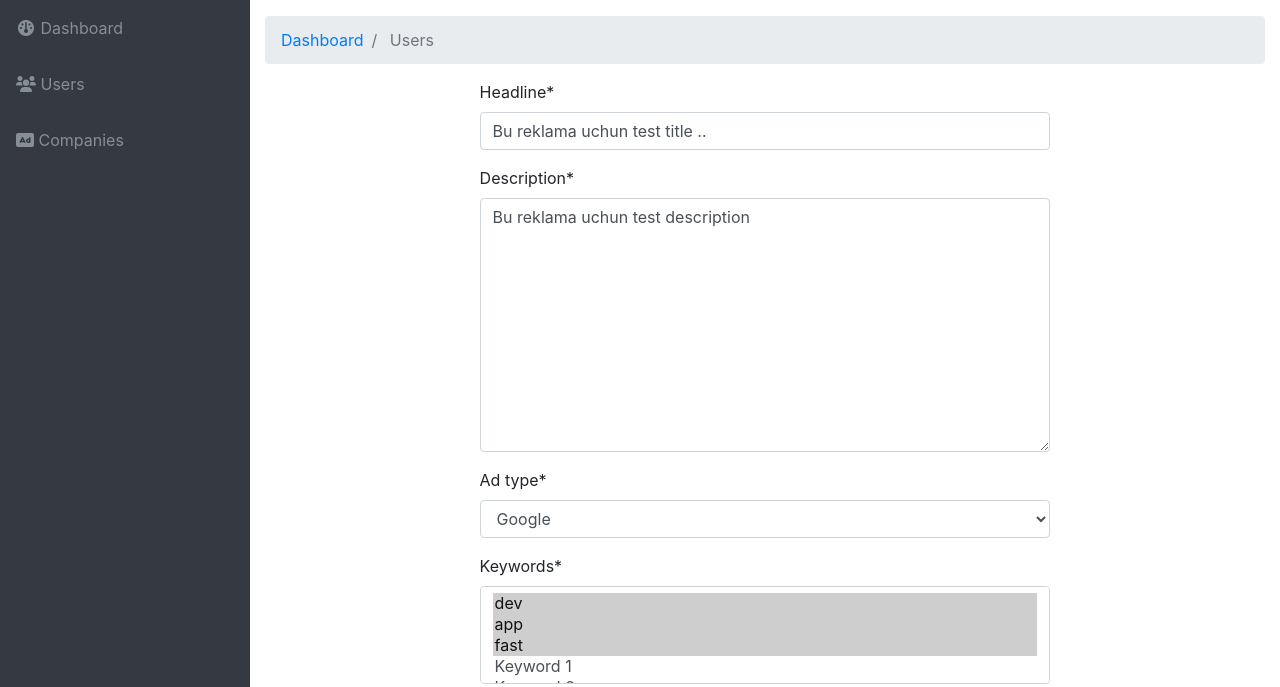
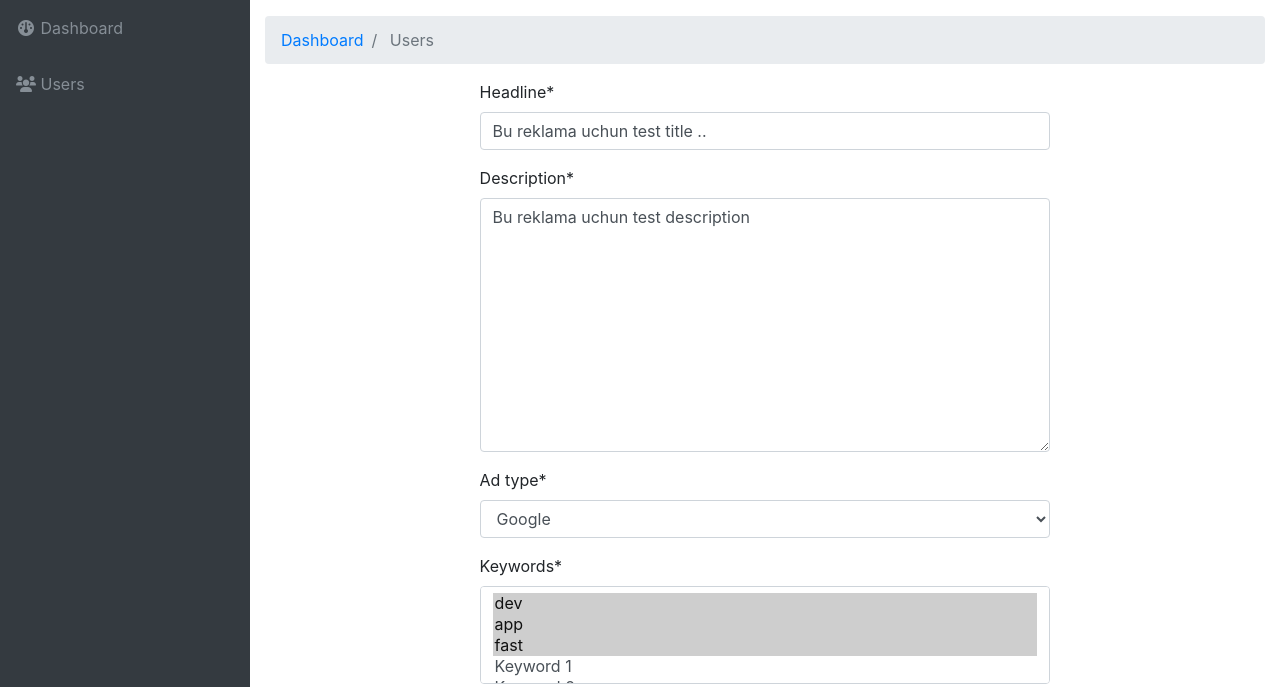
Before and after one commit to TechSarvarbek/AdsCover-BackEnd, a Django app: page /ad/1/ in a window 1280 px wide. Shown: the part 56-743 px from the top of the page. Run offline with Django 3.2, Linux system fonts and the light colour scheme; a user stored in the database is signed in; data comes from the database, SQL or seed files in the repository; parts of the project's set-up code (start-up, migrations or seed data) failed here and were passed over; some libraries are stand-ins or nearby versions.

Commit message:
Update base.html

```diff
--- a/dashboard/templates/base.html
+++ b/dashboard/templates/base.html
@@ -36,12 +36,6 @@
           <a class="nav-link" href="{{ users }}">
             <i class="fas fa-users"></i>
             <span class="nav-link-text">Users</span>
-          </a>
-        </li>
-        <li class="nav-item" data-toggle="tooltip" data-placement="right" title="Tables">
-          <a class="nav-link" href="{{ companies }}">
-            <i class="fas fa-ad"></i>
-            <span class="nav-link-text">Companies</span>
           </a>
         </li>
       </ul>
```
